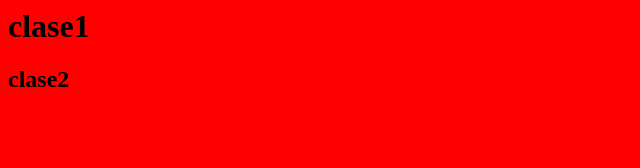
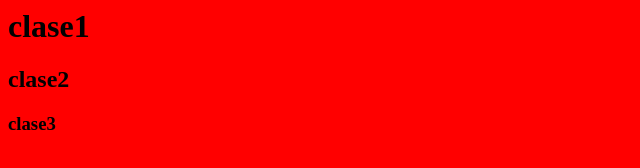
Before and after one commit to jmgalofre/clase, a plain HTML site: page index.html in a window 1280 px wide. Shown: the full height of the page, 0-640 px from the left. Drawn offline with Linux system fonts and the light colour scheme.

Commit message:
agg clase 3

```diff
--- a/index.html
+++ b/index.html
@@ -9,6 +9,7 @@
 <body>
     <h1>clase1</h1>
     <h2>clase2</h2>
+    <h3>clase3</h3>
 
 
 </body>
```
